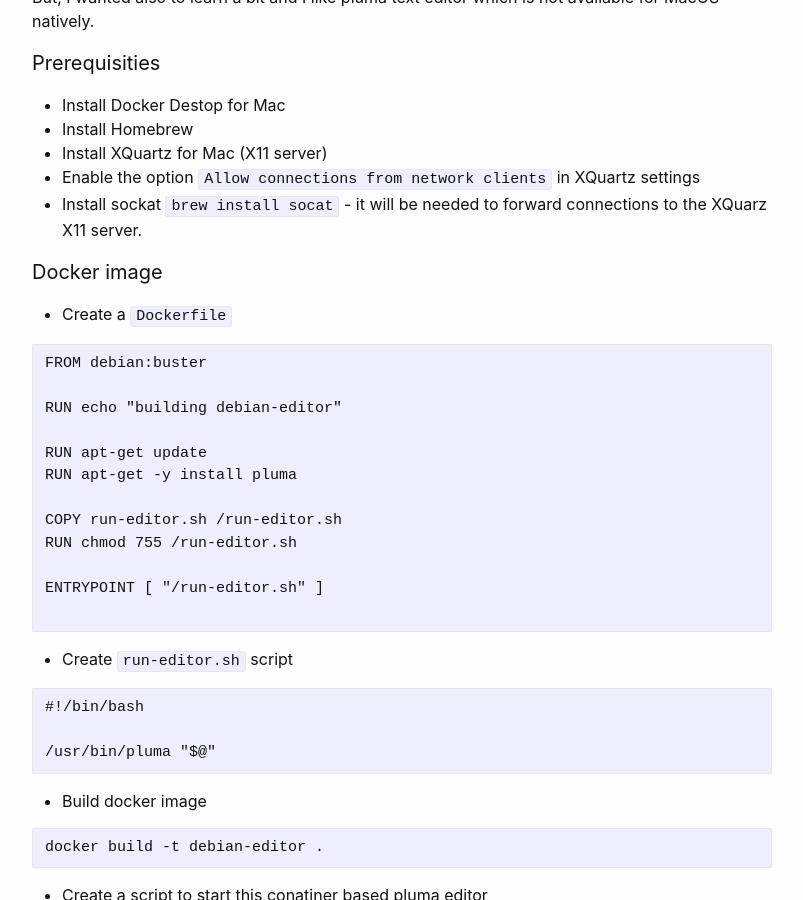
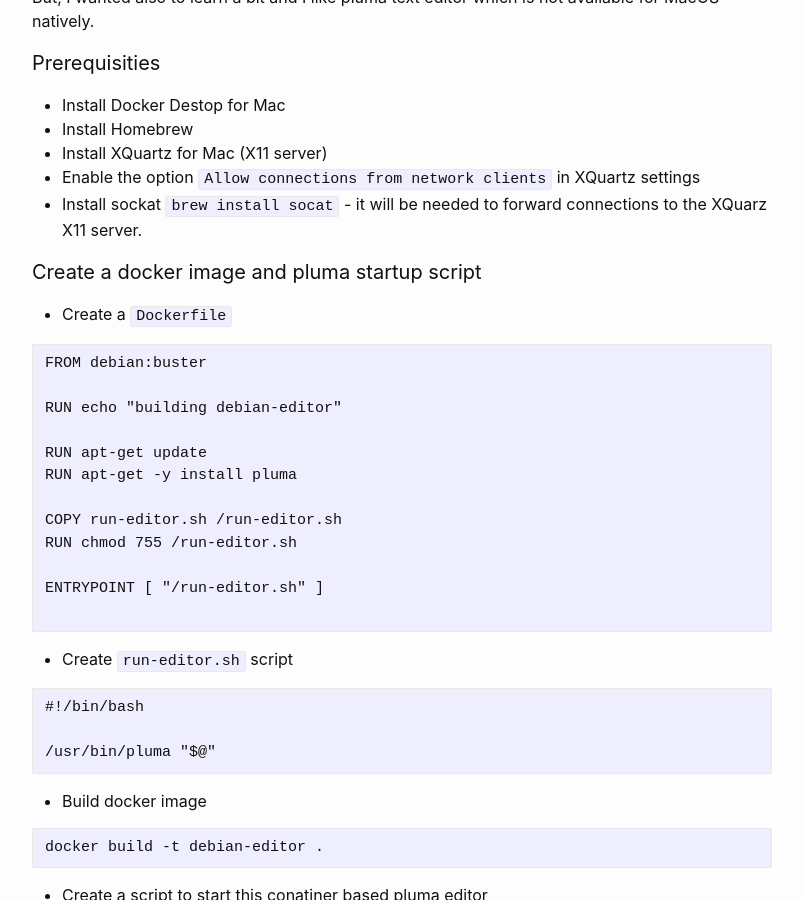
Before and after one commit to jacekkowalczyk82/jacekkowalczyk82.github.io, a Jekyll site: the page built from _posts/2021-11-30-linux-light-editor-on-macos.md, in a window 1280 px wide and 900 px high, scrolled down 556 px. Shown: the whole window, without its empty margins (238-1041 px from the left). Built offline with Jekyll 4.4.1, drawn with Linux system fonts in a browser that asks for light colours.

Commit message:
Update 2021-11-30-linux-light-editor-on-macos.md

```diff
--- a/_posts/2021-11-30-linux-light-editor-on-macos.md
+++ b/_posts/2021-11-30-linux-light-editor-on-macos.md
@@ -23,7 +23,7 @@ But, I wanted also to learn a bit and I like pluma text editor which is not avai
 * Enable the option `Allow connections from network clients` in XQuartz settings
 * Install sockat `brew install socat` - it will be needed to forward connections to the XQuarz X11 server.
 
-#### Docker image
+#### Create a docker image and pluma startup script
 
 * Create a `Dockerfile`
 
```
